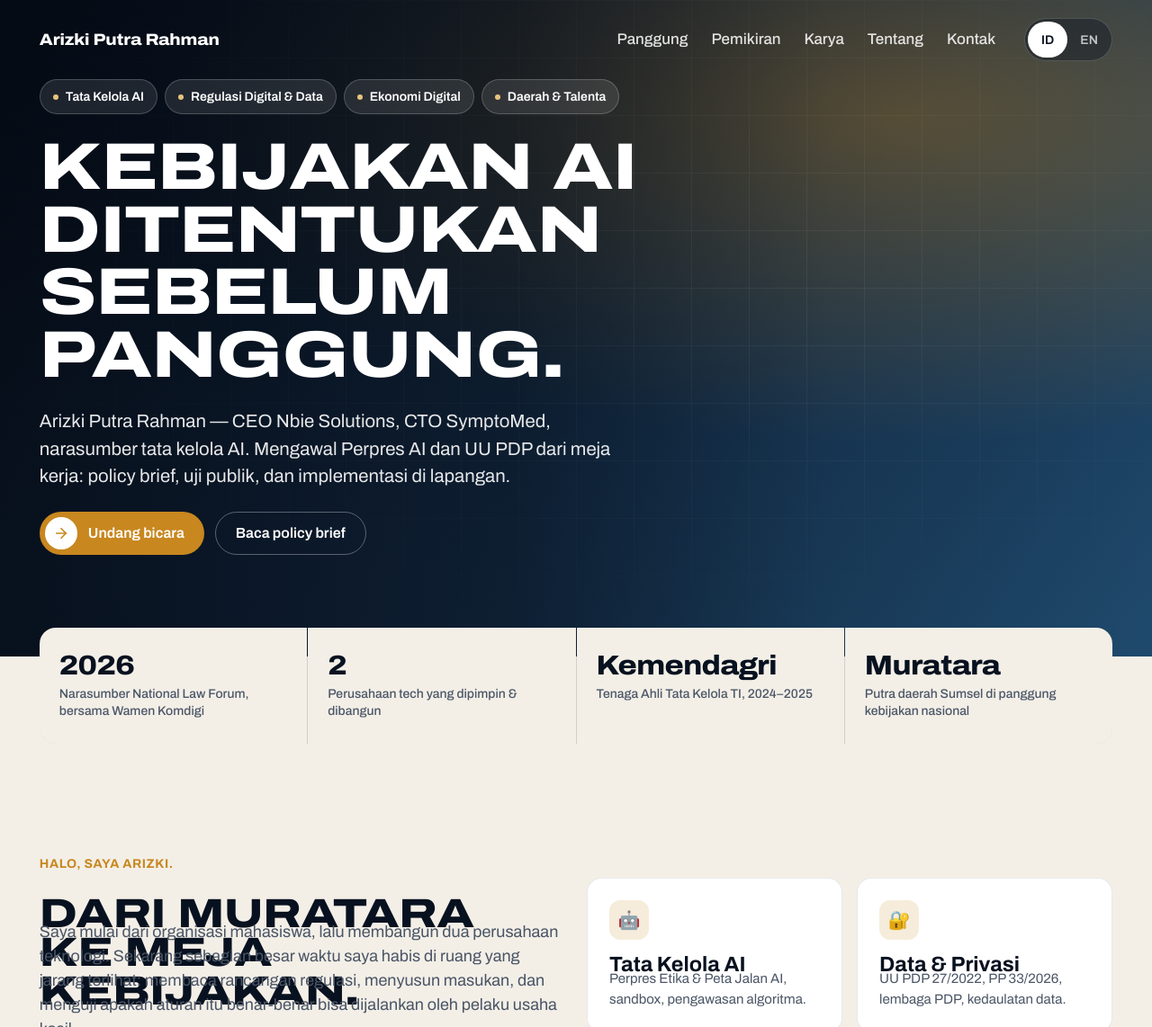
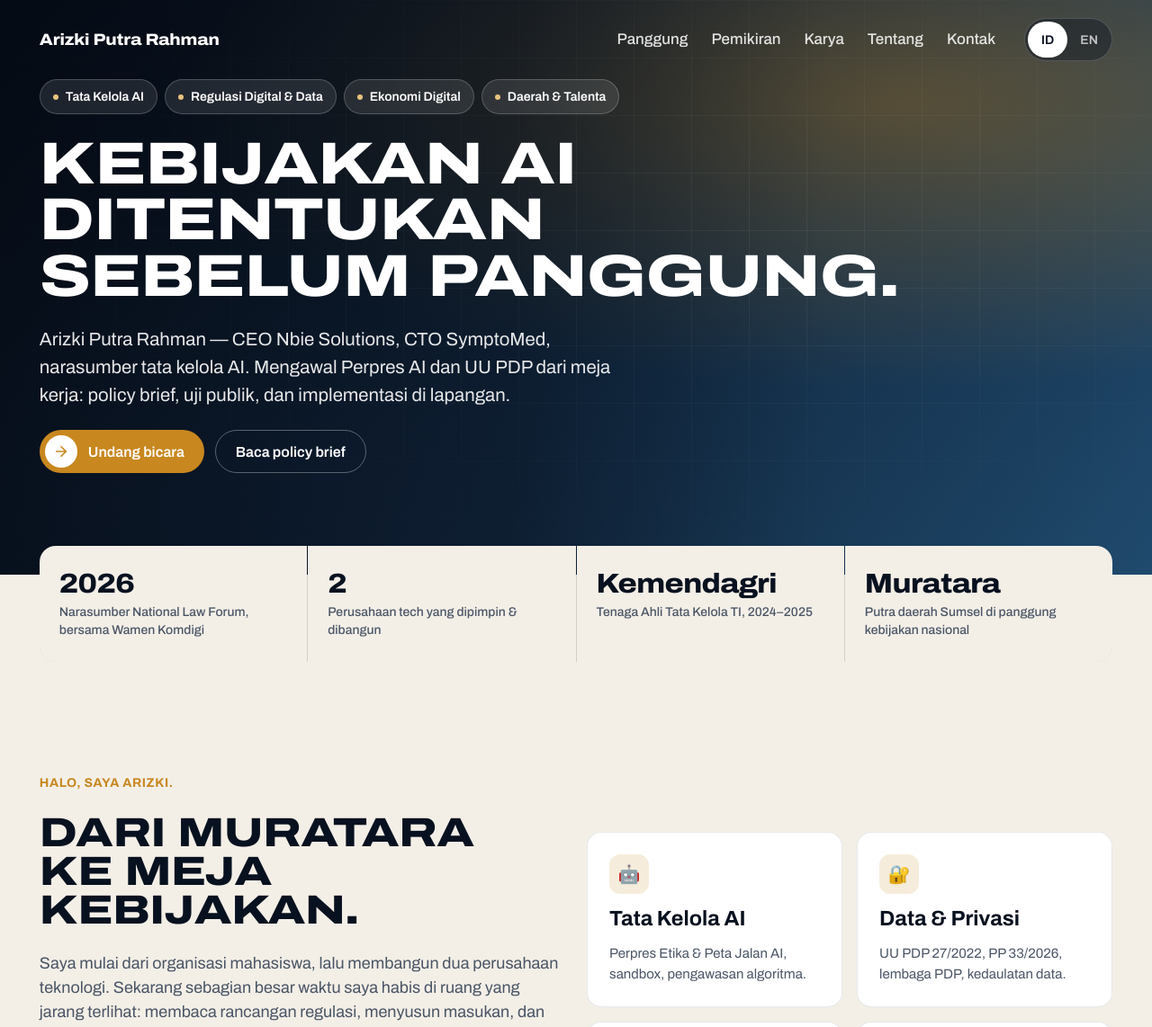
Before and after one commit to arizkinewbie/arizkinewbie.vercel.app, an Astro site: page /id in a window 1280 px wide. Shown: the top 1142 px of the page at 90% size. Built offline with nearby package versions, Linux system fonts and the light colour scheme; Astro itself is replaced by a stand-in of ours.

Commit message:
fix: tabrakan nama kelas .h-1/.h-2/.h-3 dengan utility height Tailwind
Tailwind v4 punya utility .h-1 (height:var(--spacing)=.25rem), .h-2, .h-3
untuk tinggi elemen. Kelas tipografi gue memakai nama yang sama sehingga
di CSS hasil build keduanya bertabrakan dan utility height menang:

  .h-1{font-size:clamp(30px,...,48px)}
  .h-1{height:var(--spacing)}          <-- ini yang dipakai browser

Akibatnya semua heading section terjepit jadi 4px (scrollHeight 139px).
Terdeteksi dari pengukuran getBoundingClientRect: h2 h=4 padahal font 48px.

Perbaikan:
- rename .h-hero/.h-1/.h-2/.h-3 -> .type-hero/.type-1/.type-2/.type-3
- hero: puncak skala 80px -> 72px + text-wrap:balance
  ("SEBELUM PANGGUNG." butuh 1162px pada 80px, container hanya 760px)
- hero__body max-width 760px -> min(1120px,100%), paragraf tetap 56ch

Verifikasi: h1 3 baris @1440 (205px), 390px dan 768px tanpa overflow,
16 heading semua tinggi > 0.8x font-size, astro check 0/0/0.

```diff
--- a/src/components/About.astro
+++ b/src/components/About.astro
@@ -15,7 +15,7 @@ const t = useTranslations(lang);
   <div class="grid gap-6 lg:grid-cols-12 items-center">
     <div class="lg:col-span-6 flex flex-col gap-6">
       <p class="kicker">{t("about.kicker")}</p>
-      <h2 class="disp h-1">{t("about.h2a")}<br />{t("about.h2b")}</h2>
+      <h2 class="disp type-1">{t("about.h2a")}<br />{t("about.h2b")}</h2>
       <p class="max-w-prose" style="color:var(--color-mute)">{t("about.p1")}</p>
       <p class="max-w-prose" style="color:var(--color-mute)">{t("about.p2")}</p>
       <div class="flex flex-wrap gap-3">
@@ -31,7 +31,7 @@ const t = useTranslations(lang);
       {pillars.map((p) => (
         <div class="card">
           <span class="card__ico" aria-hidden="true">{p.ico}</span>
-          <h3 class="h-3" style="font-weight:700">{p.h[lang]}</h3>
+          <h3 class="type-3" style="font-weight:700">{p.h[lang]}</h3>
           <p style="font-size:15px;line-height:1.55;color:var(--color-mute)">{p.p[lang]}</p>
         </div>
       ))}
--- a/src/components/Hero.astro
+++ b/src/components/Hero.astro
@@ -32,7 +32,7 @@ const chips =
         {chips.map((c) => <span class="chip"><i></i>{c}</span>)}
       </div>
 
-      <h1 class="disp h-hero">
+      <h1 class="disp type-hero">
         {t("hero.h1a")}<br />{t("hero.h1b")}<br />{t("hero.h1c")}
       </h1>
 
--- a/src/components/Karya.astro
+++ b/src/components/Karya.astro
@@ -13,7 +13,7 @@ const t = useTranslations(lang);
 <section id="karya" class="pad py-section" style="background:var(--color-mist)">
   <div class="grid gap-8 lg:grid-cols-12">
     <div class="lg:col-span-4 flex flex-col gap-4">
-      <h2 class="disp h-2">{t("karya.h2")}</h2>
+      <h2 class="disp type-2">{t("karya.h2")}</h2>
       <p style="color:var(--color-mute);font-size:16px">{t("karya.sub")}</p>
     </div>
 
--- a/src/components/Kontak.astro
+++ b/src/components/Kontak.astro
@@ -15,7 +15,7 @@ const intents: WaIntent[] = ["speak", "brief", "work"];
 <section id="kontak" class="pad py-section" style="background:var(--color-night);color:#fff">
   <div class="grid gap-8 lg:grid-cols-12 items-center">
     <div class="lg:col-span-6 flex flex-col gap-6">
-      <h2 class="disp h-1">{t("kontak.h2a")}<br />{t("kontak.h2b")}</h2>
+      <h2 class="disp type-1">{t("kontak.h2a")}<br />{t("kontak.h2b")}</h2>
       <p style="color:var(--color-fog);font-size:17px;max-width:56ch">{t("kontak.sub")}</p>
 
       <div class="contact">
--- a/src/components/Panggung.astro
+++ b/src/components/Panggung.astro
@@ -16,7 +16,7 @@ const speaking = [...talks].sort((a, b) => Number(b.yr.id.slice(0, 4)) - Number(
 <section id="panggung" class="pad py-section" style="background:var(--color-night);color:#fff">
   <div class="grid gap-8 lg:grid-cols-12">
     <div class="lg:col-span-4 flex flex-col gap-4">
-      <h2 class="disp h-2">{t("panggung.h2")}</h2>
+      <h2 class="disp type-2">{t("panggung.h2")}</h2>
       <p style="color:var(--color-fog);font-size:16px">{t("panggung.sub")}</p>
       <a class="pill" href={waLink("speak", lang)}>
         <span class="dot"><Icon name="arrow-right" /></span>
--- a/src/components/Pemikiran.astro
+++ b/src/components/Pemikiran.astro
@@ -15,7 +15,7 @@ const t = useTranslations(lang);
   <div class="flex flex-col gap-8">
     <div class="flex flex-wrap gap-3 items-end justify-between">
       <div class="flex flex-col gap-3">
-        <h2 class="disp h-2">{t("pemikiran.h2")}</h2>
+        <h2 class="disp type-2">{t("pemikiran.h2")}</h2>
         <p class="max-w-prose" style="color:var(--color-mute);font-size:16px">{t("pemikiran.sub")}</p>
       </div>
       <a class="pill pill--onlight" href={waLink("brief", lang)}>{t("pemikiran.cta")}</a>
--- a/src/styles/global.css
+++ b/src/styles/global.css
@@ -90,10 +90,13 @@
     letter-spacing: -0.01em;
     line-height: 0.95;
   }
-  .h-hero { font-size: clamp(34px, calc(34px + 46 * ((100vw - 360px) / 1080)), 80px); }
-  .h-1    { font-size: clamp(30px, calc(30px + 18 * ((100vw - 360px) / 1080)), 48px); }
-  .h-2    { font-size: clamp(24px, calc(24px + 12 * ((100vw - 360px) / 1080)), 36px); }
-  .h-3    { font-size: clamp(20px, calc(20px + 4 * ((100vw - 360px) / 1080)), 24px); }
+  .type-hero {
+    font-size: clamp(30px, calc(30px + 42 * ((100vw - 360px) / 1080)), 72px);
+    text-wrap: balance;
+  }
+  .type-1    { font-size: clamp(30px, calc(30px + 18 * ((100vw - 360px) / 1080)), 48px); }
+  .type-2    { font-size: clamp(24px, calc(24px + 12 * ((100vw - 360px) / 1080)), 36px); }
+  .type-3    { font-size: clamp(20px, calc(20px + 4 * ((100vw - 360px) / 1080)), 24px); }
 
   .pad {
     padding-left: clamp(20px, calc(20px + 28 * ((100vw - 360px) / 1080)), 48px);
@@ -248,7 +251,7 @@
     gap: 24px;
     padding-bottom: clamp(72px, calc(72px + 48 * ((100vw - 360px) / 1080)), 120px);
     flex: 1;
-    max-width: 760px;
+    max-width: min(1120px, 100%);
   }
   .hero__kicker { display: flex; flex-wrap: wrap; gap: 8px; }
   .chip {
```
